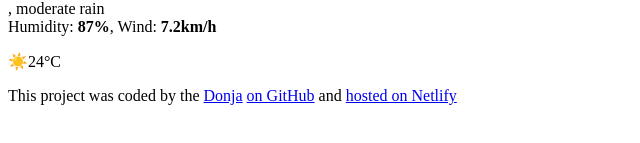
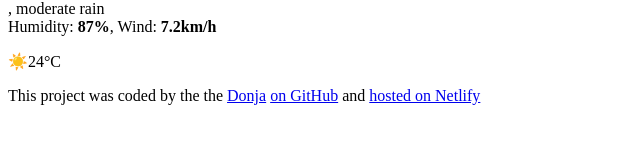
Before and after one commit to donjasiegers/homework5, a website built with Parcel: page index.html in a window 1280 px wide. Shown: the part 109-252 px from the top of the page, without its empty margins (0-640 px from the left). Built offline with nearby package versions, Linux system fonts and the light colour scheme.

Commit message:
Update index.html
test2

```diff
--- a/index.html
+++ b/index.html
@@ -46,7 +46,7 @@
       </main>
       <footer>
         <p>
-          This project was coded by the
+          This project was coded by the the
           <a href="https://github.com/donjasiegers" target="_blank">Donja</a>
           <a href="https://github.com/donjasiegers"> on GitHub</a> and
           <a href="https://homeworkdonja.netlify.app">hosted on Netlify</a>
```
